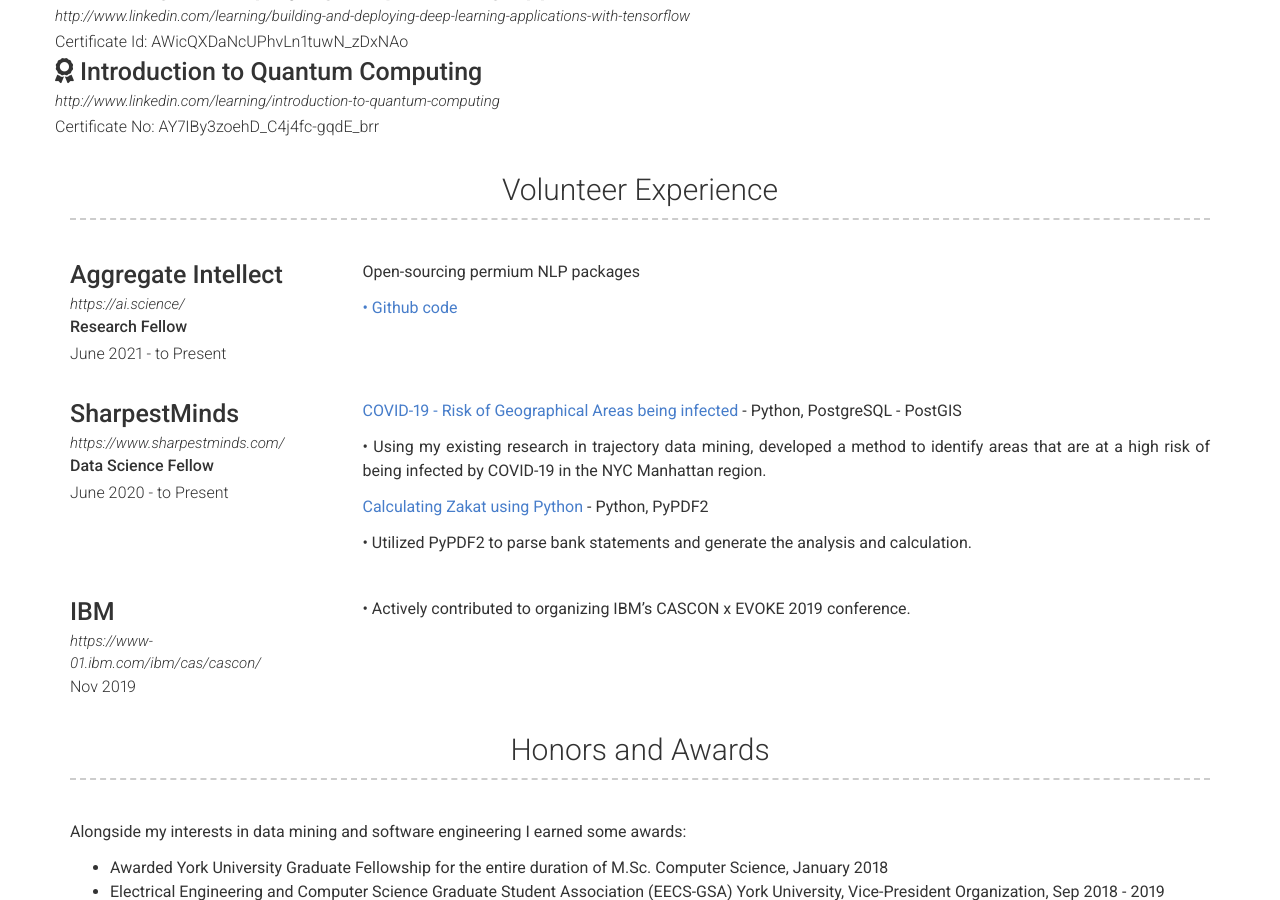
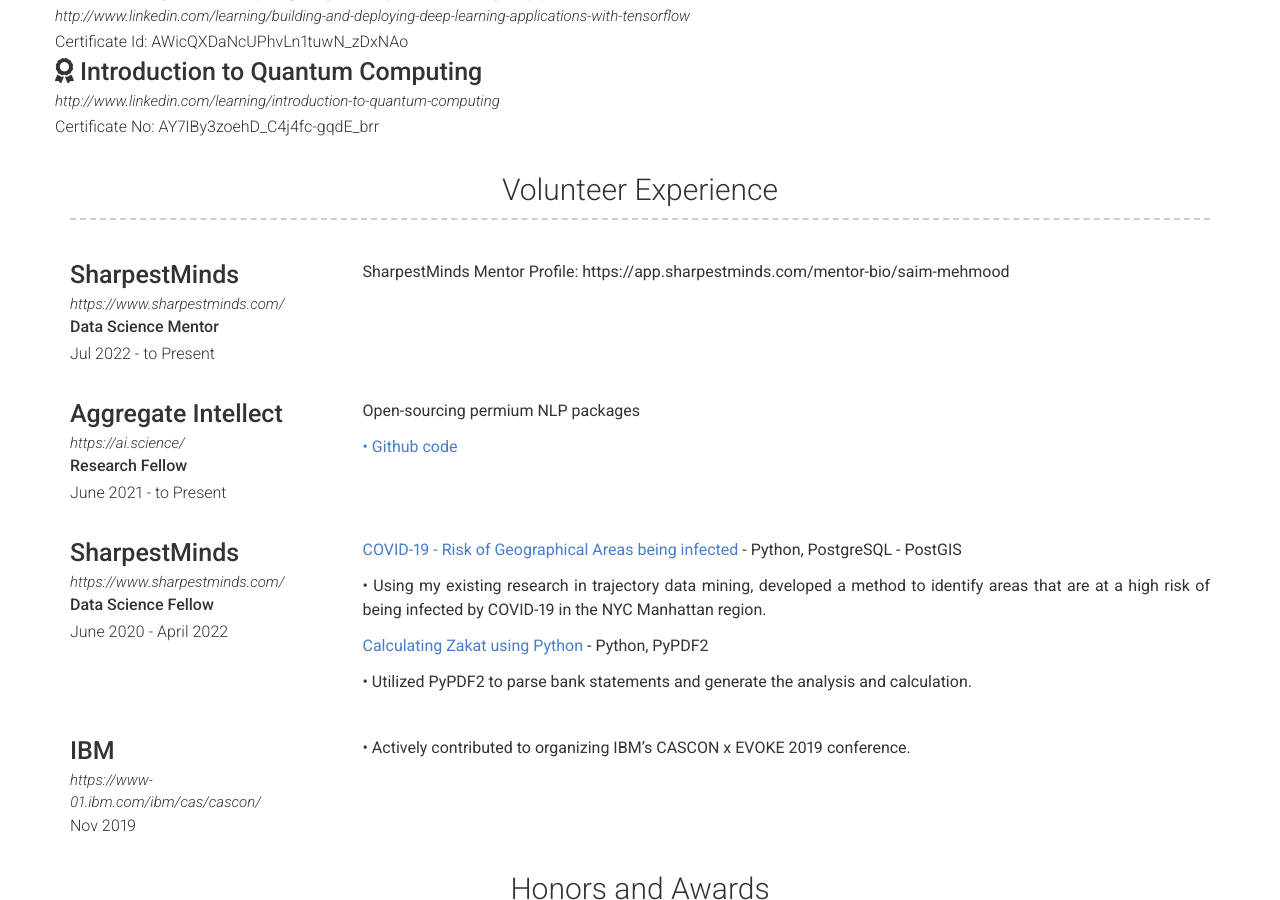
Before and after one commit to saimmehmood/saimmehmood.github.io, a Jekyll site: the page built from index.md, in a window 1280 px wide and 900 px high, scrolled down 3361 px. Built offline with Jekyll 4.4.1, drawn with Linux system fonts in a browser that asks for light colours; nearby versions of some CDN libraries.

Commit message:
update volunteer experience

```diff
--- a/_data/volunteer.yml
+++ b/_data/volunteer.yml
@@ -1,3 +1,13 @@
+- layout: left
+  company: SharpestMinds
+  link: https://www.sharpestminds.com/
+  job_title: Data Science Mentor
+  dates: Jul 2022 - to Present
+  # quote: >
+  #  Solving 21st century problems by diging holes and making game changing products like the *not a flamethrower*
+  description: | # this will include new lines to allow paragraphs
+    SharpestMinds Mentor Profile: https://app.sharpestminds.com/mentor-bio/saim-mehmood
+
 - layout: left
   company: Aggregate Intellect
   link: https://ai.science/
@@ -14,7 +24,7 @@
   company: SharpestMinds
   link: https://www.sharpestminds.com/
   job_title: Data Science Fellow
-  dates: June 2020 - to Present
+  dates: June 2020 - April 2022
   # quote: >
   #  Solving 21st century problems by diging holes and making game changing products like the *not a flamethrower*
   description: | # this will include new lines to allow paragraphs
```
Also changed, not shown: 1 other file.
